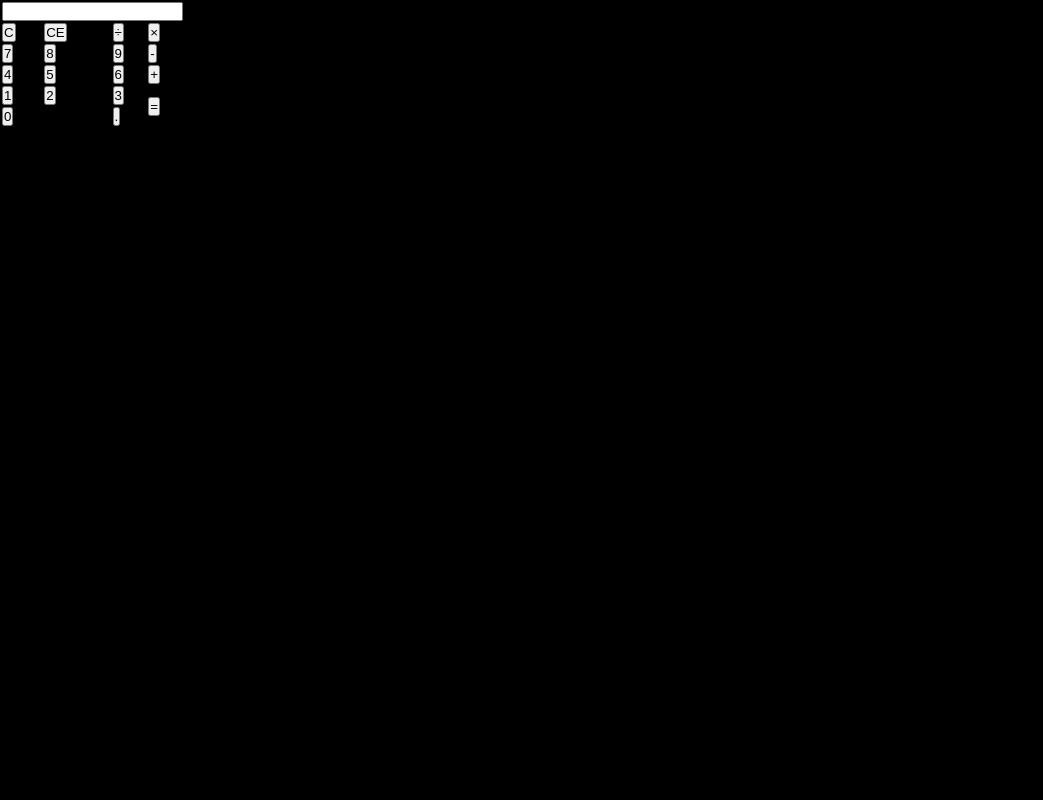
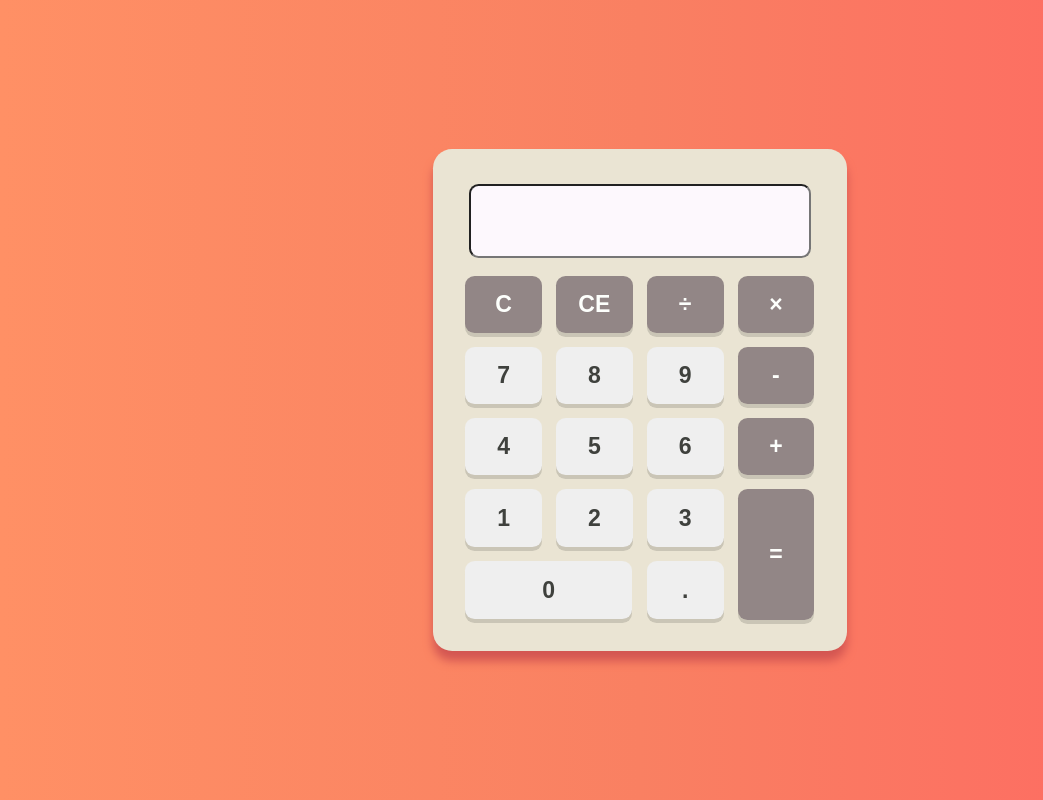
Before and after one commit to Baister/Calculadora, a plain HTML site: page index.html in a window 1280 px wide. Shown: the whole page, without its empty margins (0-1043 px from the left). Drawn offline with Linux system fonts and the light colour scheme.

Commit message:
Estilizando a calculadora

```diff
--- a/style.css
+++ b/style.css
@@ -1,20 +1,61 @@
 * {
     margin: 0;
     padding: 0;
+    font-family: Arial, Helvetica, sans-serif;
+    font-weight: bold;
+    font-size: 1.2rem;
+    color: #3f413d;
 }
 
-body {
-    background: black;
+.container {
+    background-image: linear-gradient(to left, #ff6662, #f98062, #ff9065);
+    height: 100vh;
+    background-size:cover; /*Significa que a imagem de fundo deve cobrir todo o elemento.*/
+    display: flex;
+    justify-content: center;
+    align-items: center; /*Ficou perfeito! Nem precisou colocar margens!*/
 }
 
-.conteudo {
-    background: purple;
-    text-align: center;
-    margin: 10rem;
-    padding: 2rem;
+.calculator {
+    background-color: #eae4d3;
+    padding: 3vh;
+    border-radius: 1rem;
+    box-shadow: 0 10px 10px 0 #d35652;
 }
 
-.conteudo__botoes {
-    display: grid;
-    grid-template-columns: 25% 25% 25% 25%;
+#display {
+    background-color: #fdf8fd;
+    padding: 15px;
+    border-radius: 0.5rem;
+    text-align: right;
+    height: 5vh;
+    margin: 0.5rem;
 }
+
+.calculatorButtons {
+    width: 4rem;
+    height: 3rem;
+    border: none;
+    margin: 0.3rem;
+    border-radius: 0.5rem;
+    box-shadow: 0 4px #cac5b6;
+    text-align: center;
+}
+
+.calculatorButtons:active { /*Essa pseudo-classe aplica quando está ATIVO, ou seja, no momento que você CLICA*/
+    transform: translateY(0.1vh); /*Move 0.1vh para BAIXO, dá a sensação de ANIMAÇÃO*/
+    box-shadow: 0 2px #cac5b6;
+}
+
+#cleanDisplay, #deleteDigit, #division, #multiplication, #subtraction, #sum, #result {
+    background-color: #928686;
+    color: #fdfffc;
+}
+
+#result {
+    height: 6.8rem;
+}
+
+#num0 {
+    width: 8.7rem;
+}
```
